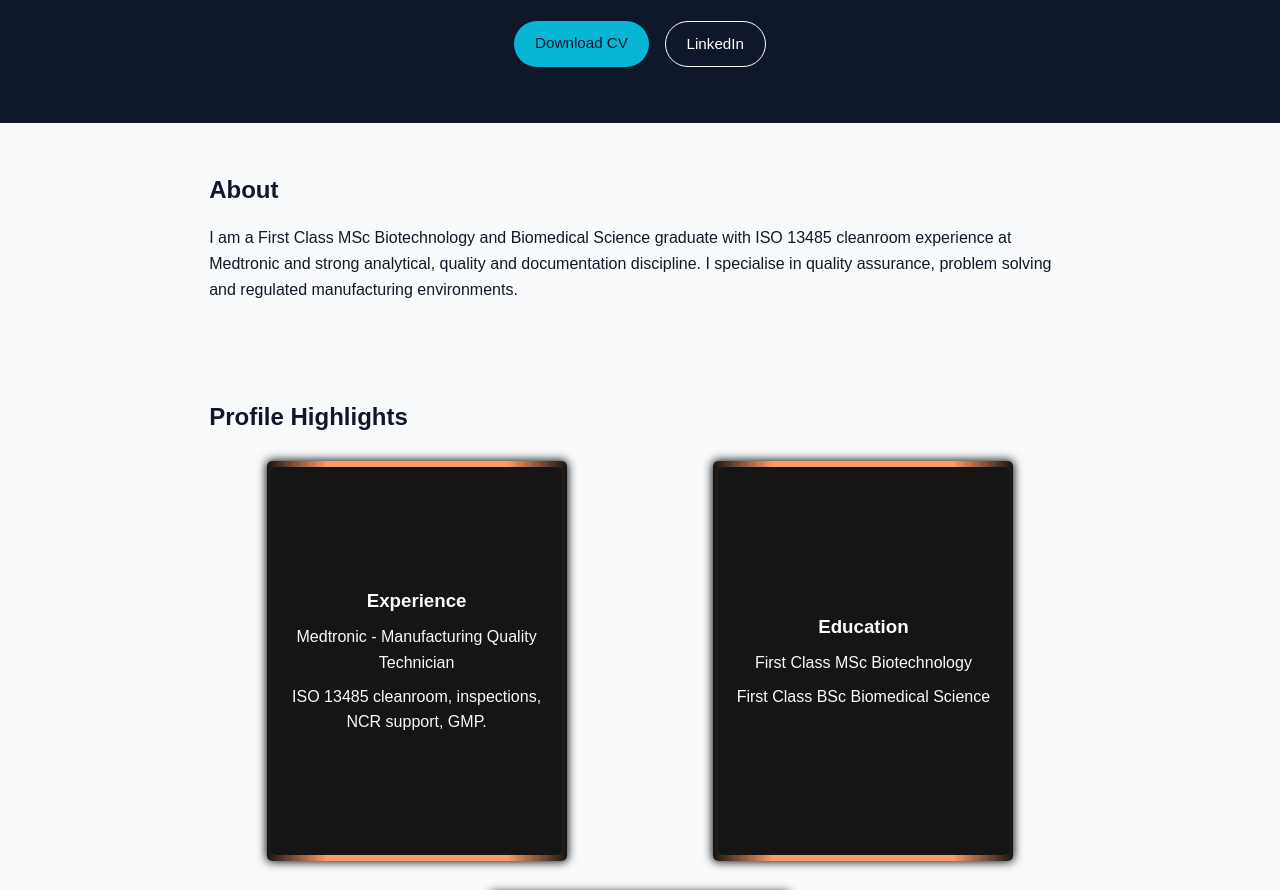
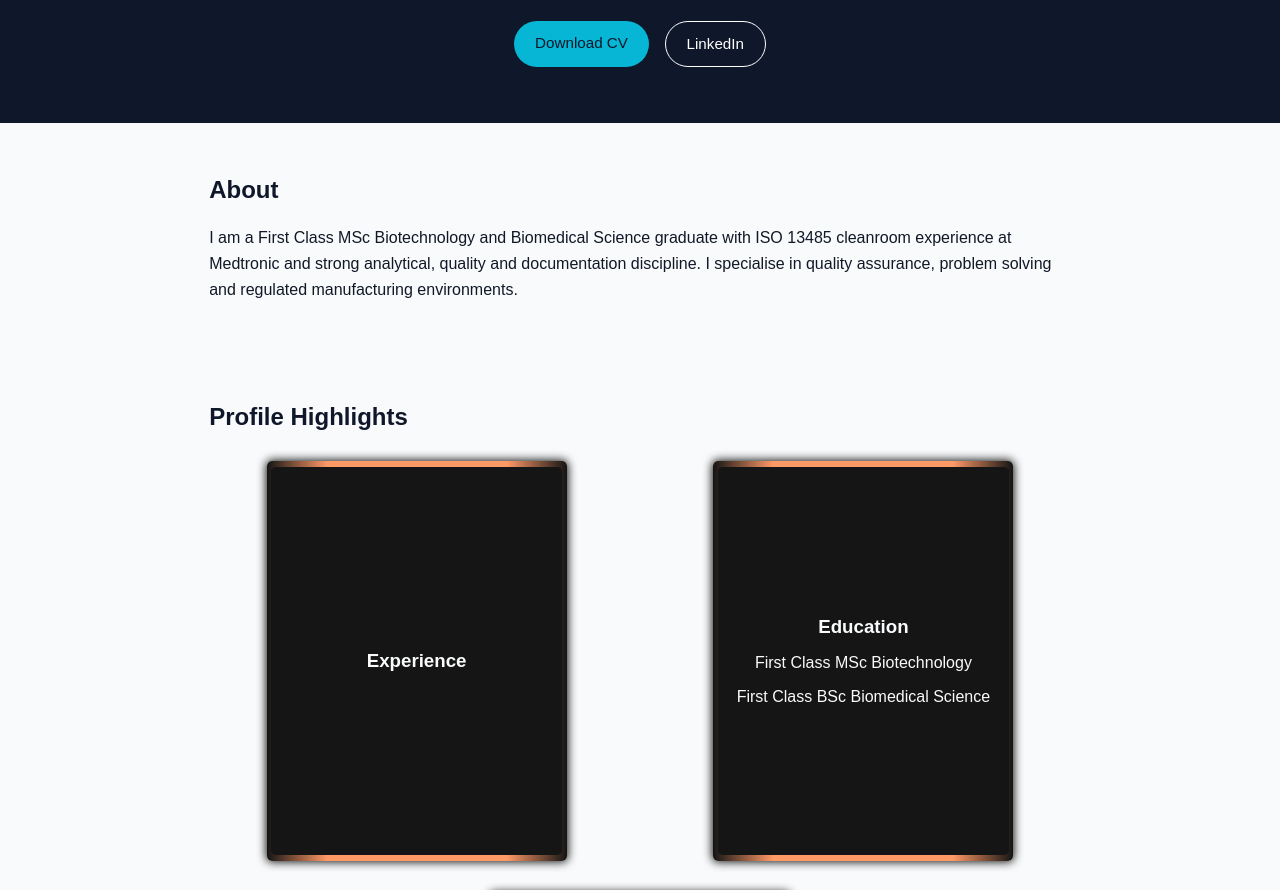
Before and after one commit to VnAxle/averinquality, a plain HTML site: page index.html in a window 1280 px wide. Shown: the part 151-1041 px from the top of the page. Drawn offline with Linux system fonts and the light colour scheme.

Commit message:
Update index.html

```diff
--- a/index.html
+++ b/index.html
@@ -54,8 +54,7 @@
 
             <div class="flipcard-back-inner">
               <h3>Experience</h3>
-              <p>Medtronic - Manufacturing Quality Technician</p>
-              <p>ISO 13485 cleanroom, inspections, NCR support, GMP.</p>
+
             </div>
           </div>
 
@@ -69,8 +68,11 @@
                   <p>Quality Technician</p>
                 </div>
                 <p>
-                  ISO 13485 Class 7 cleanroom work, in process checks and
-                  documentation accuracy supporting patient safe devices.
+                  ISO 13485 Class 7 cleanroom work
+                  Equipment calibration
+                  Equipment maintenance
+                  Documentation
+                  SOP & DHR
                 </p>
               </div>
 
```
